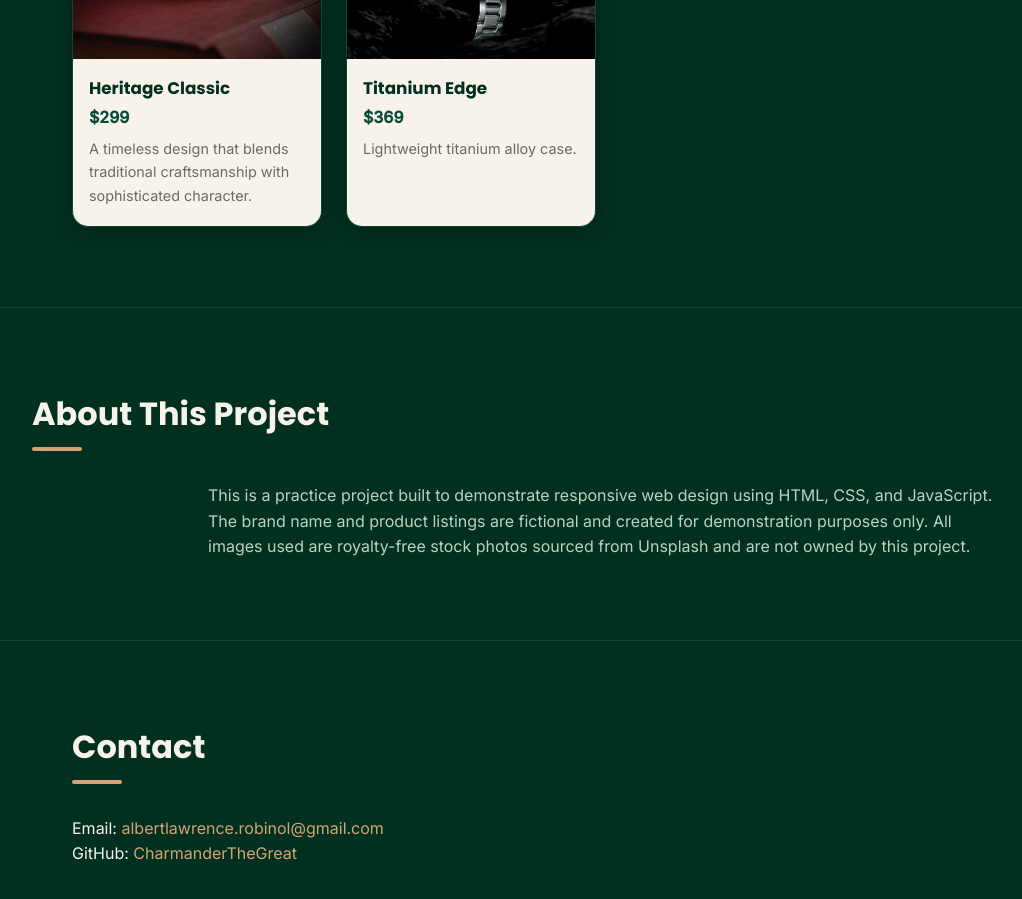
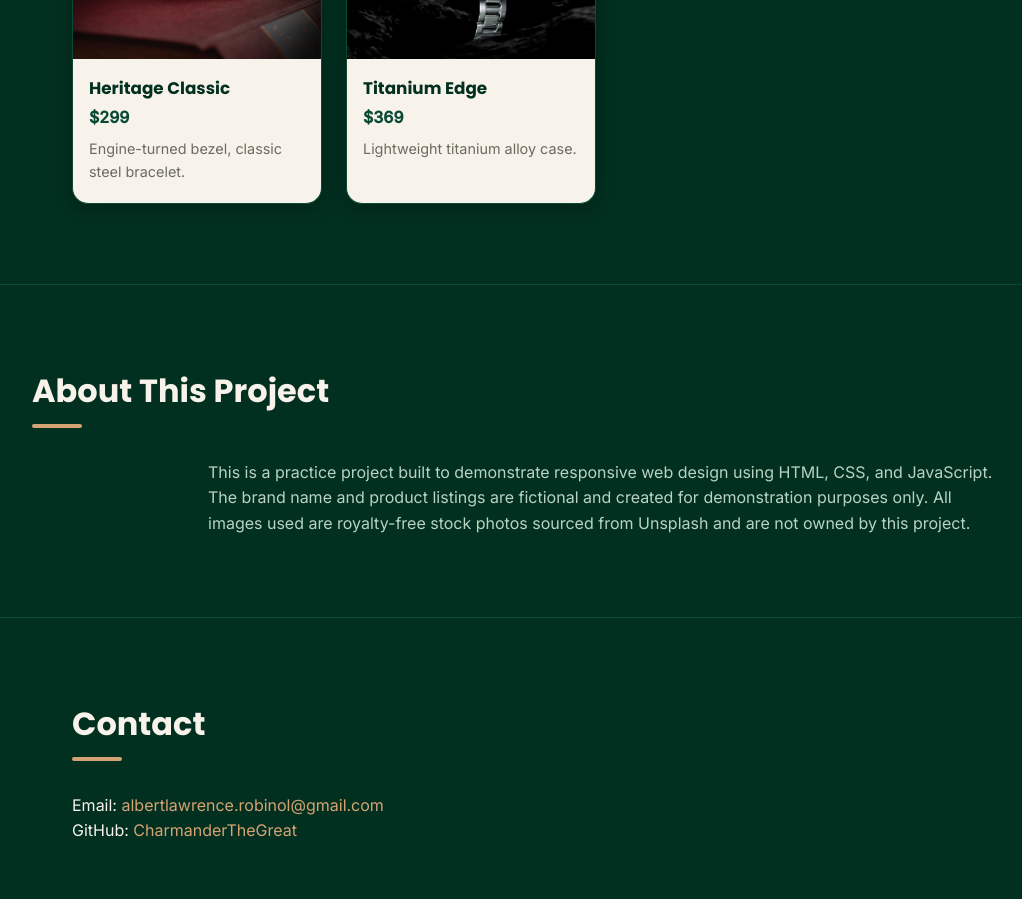
Before and after one commit to CharmanderTheGreat/Responsive-navbar-component, a plain HTML site: page index.html in a window 1280 px wide. Shown: the part 1780-2679 px from the top of the page, without its empty margins (32-1054 px from the left). Drawn offline with Linux system fonts and the light colour scheme.

Commit message:
Update description for Heritage Classic watch

```diff
--- a/index.html
+++ b/index.html
@@ -97,7 +97,7 @@
         <img src="images/image9.jpg" alt="Heritage Classic">
         <h3>Heritage Classic</h3>
         <p class="price">$299</p>
-        <p class="desc">A timeless design that blends traditional craftsmanship with sophisticated character.</p>
+        <p class="desc">Engine-turned bezel, classic steel bracelet.</p>
       </div>
 
       <div class="watch-card">
```
